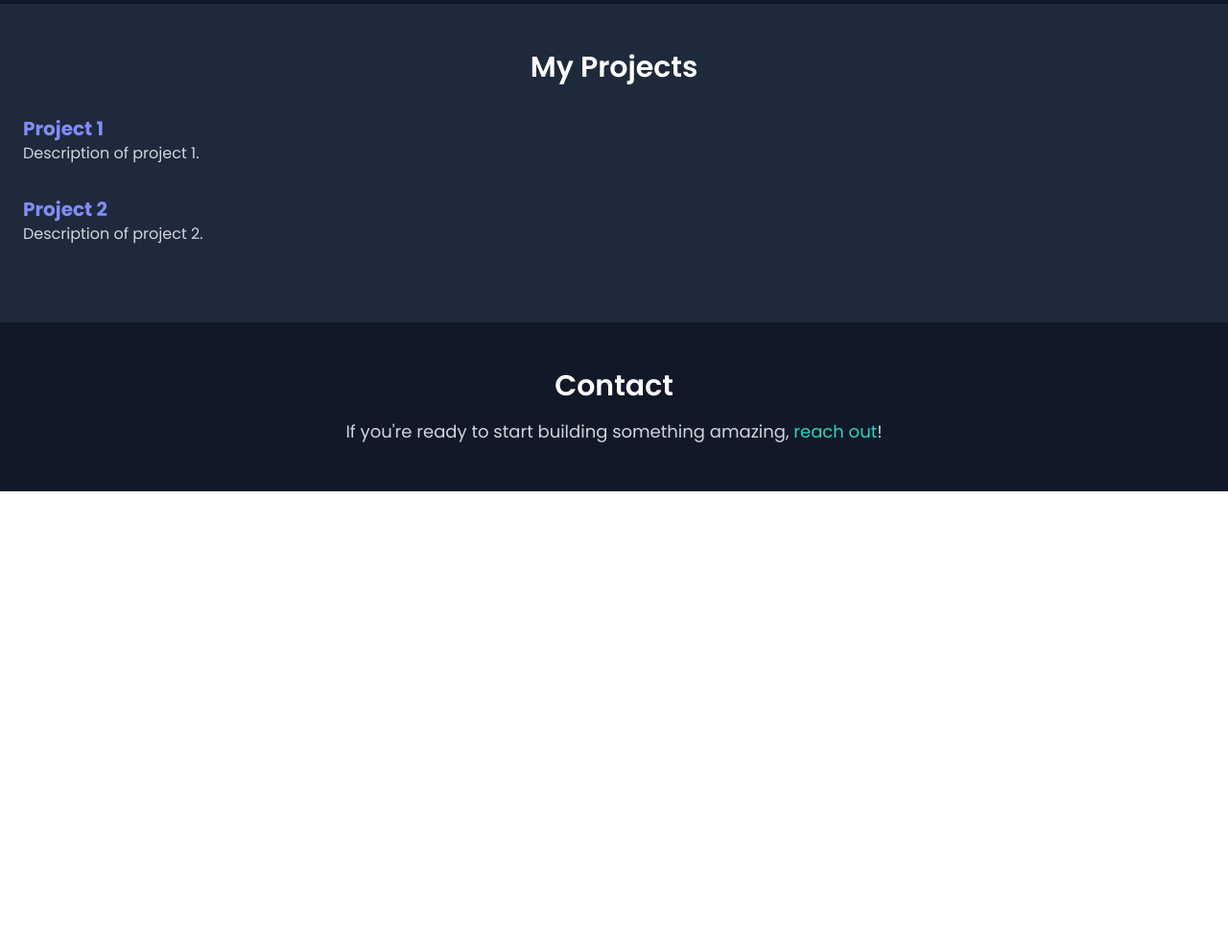
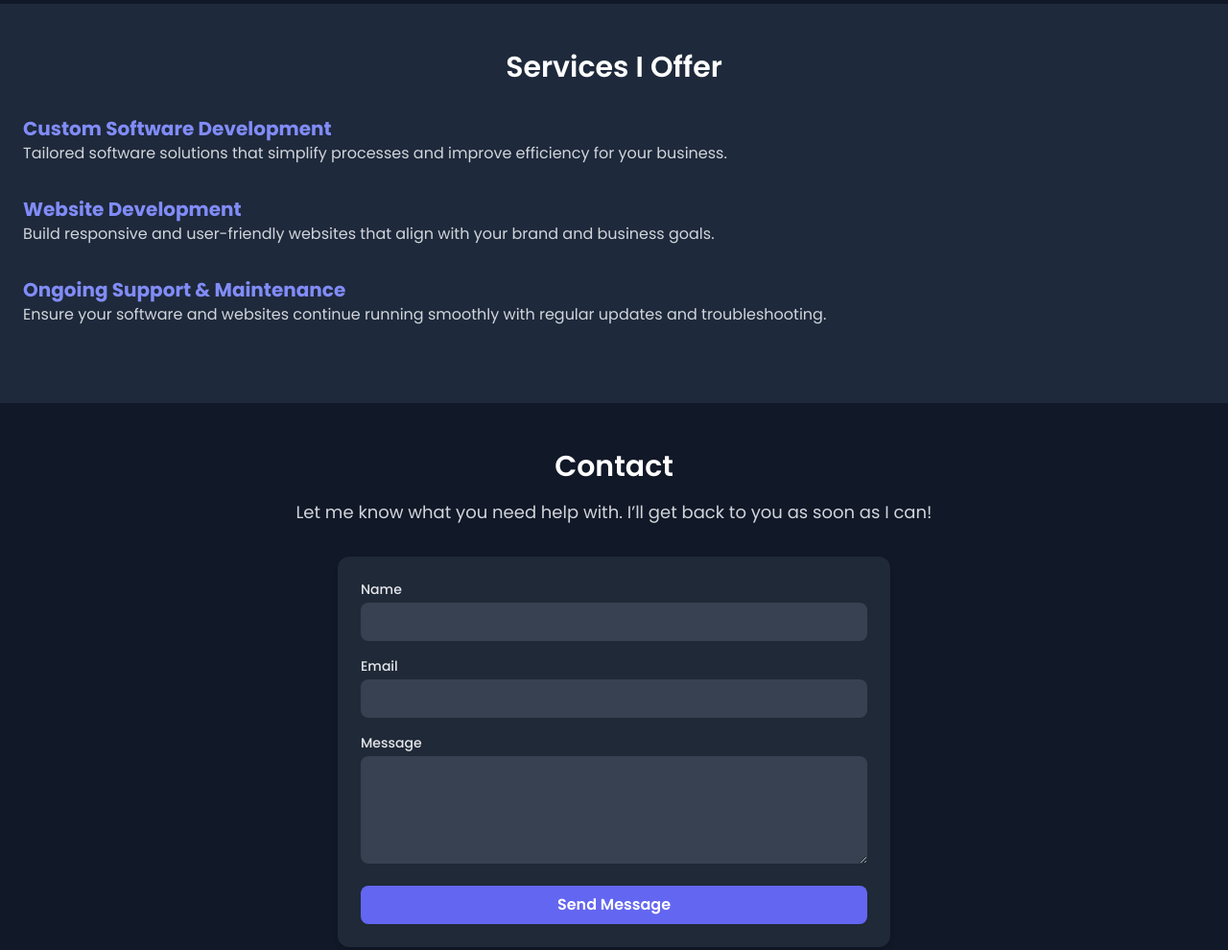
Before and after one commit to albert-881/thecodesmithrgv, a plain HTML site: page index.html in a window 1280 px wide. Shown: the part 1200-2190 px from the top of the page at 96% size. Before the commit the page ends 1712 px from the top, so only its background shows below. Drawn offline with nearby package versions, Linux system fonts and the light colour scheme.

Commit message:
modified the contact section

```diff
--- a/index.html
+++ b/index.html
@@ -50,7 +50,7 @@
   <div class="menu">
     <ul>
       <li><a href="#">Home</a></li>
-      <li><a href="#">Projects</a></li>
+      <li><a href="#">Services</a></li>
       <li><a href="#">About</a></li>
       <li><a href="#">Contact</a></li>
     </ul>
@@ -64,24 +64,42 @@
     </div>
   </section>
 
+  <section class="services py-12 px-6 bg-slate-800" data-aos="fade-up">
+    <h2 class="text-3xl font-semibold text-center mb-8 text-white">Services I Offer</h2>
+    <div class="service mb-8" data-aos="zoom-in" data-aos-delay="200">
+      <h3 class="text-xl font-bold text-indigo-400">Custom Software Development</h3>
+      <p class="text-gray-300">Tailored software solutions that simplify processes and improve efficiency for your business.</p>
+    </div>
+    <div class="service mb-8" data-aos="zoom-in" data-aos-delay="400">
+      <h3 class="text-xl font-bold text-indigo-400">Website Development</h3>
+      <p class="text-gray-300">Build responsive and user-friendly websites that align with your brand and business goals.</p>
+    </div>
+    <div class="service mb-8" data-aos="zoom-in" data-aos-delay="800">
+      <h3 class="text-xl font-bold text-indigo-400">Ongoing Support & Maintenance</h3>
+      <p class="text-gray-300">Ensure your software and websites continue running smoothly with regular updates and troubleshooting.</p>
+    </div>
+  </section>
 
-<section class="projects py-12 px-6 bg-slate-800" data-aos="fade-up">
-  <h2 class="text-3xl font-semibold text-center mb-8 text-white">My Projects</h2>
-  <div class="project mb-8" data-aos="zoom-in" data-aos-delay="200">
-    <h3 class="text-xl font-bold text-indigo-400">Project 1</h3>
-    <p class="text-gray-300">Description of project 1.</p>
-  </div>
-  <div class="project mb-8" data-aos="zoom-in" data-aos-delay="400">
-    <h3 class="text-xl font-bold text-indigo-400">Project 2</h3>
-    <p class="text-gray-300">Description of project 2.</p>
-  </div>
-</section>
+  <section class="contact py-12 px-6 bg-gray-900" data-aos="fade-up">
+    <h2 class="text-3xl font-semibold text-center mb-4 text-white">Contact</h2>
+    <p class="text-lg text-center max-w-2xl mx-auto text-gray-300 mb-8">Let me know what you need help with. I’ll get back to you as soon as I can!</p>
 
-<section class="contact py-12 px-6 bg-gray-900" data-aos="fade-up">
-  <h2 class="text-3xl font-semibold text-center mb-4 text-white">Contact</h2>
-  <p class="text-lg text-center max-w-2xl mx-auto text-gray-300">If you're ready to start building something amazing, <a href="mailto:thecodesmithrgv@example.com" class="text-teal-400 hover:text-teal-300 hover:underline">reach out</a>!</p>
-</section>
-
+    <form action="https://formspree.io/f/xovervqo" method="POST" class="max-w-xl mx-auto bg-gray-800 p-6 rounded-xl shadow-md space-y-4">
+      <div>
+        <label for="name" class="block text-sm font-medium text-gray-200">Name</label>
+        <input type="text" id="name" name="name" required class="mt-1 w-full p-2 rounded-lg bg-gray-700 text-white focus:outline-none focus:ring-2 focus:ring-indigo-400"/>
+      </div>
+      <div>
+        <label for="email" class="block text-sm font-medium text-gray-200">Email</label>
+        <input type="email" id="email" name="_replyto" required class="mt-1 w-full p-2 rounded-lg bg-gray-700 text-white focus:outline-none focus:ring-2 focus:ring-indigo-400"/>
+      </div>
+      <div>
+        <label for="message" class="block text-sm font-medium text-gray-200">Message</label>
+        <textarea id="message" name="message" rows="4" required class="mt-1 w-full p-2 rounded-lg bg-gray-700 text-white focus:outline-none focus:ring-2 focus:ring-indigo-400"></textarea>
+      </div>
+      <button type="submit" class="w-full bg-indigo-500 hover:bg-indigo-400 text-white font-semibold py-2 px-4 rounded-lg transition duration-300">Send Message</button>
+    </form>
+  </section>
 
 </body>
 </html>
```
